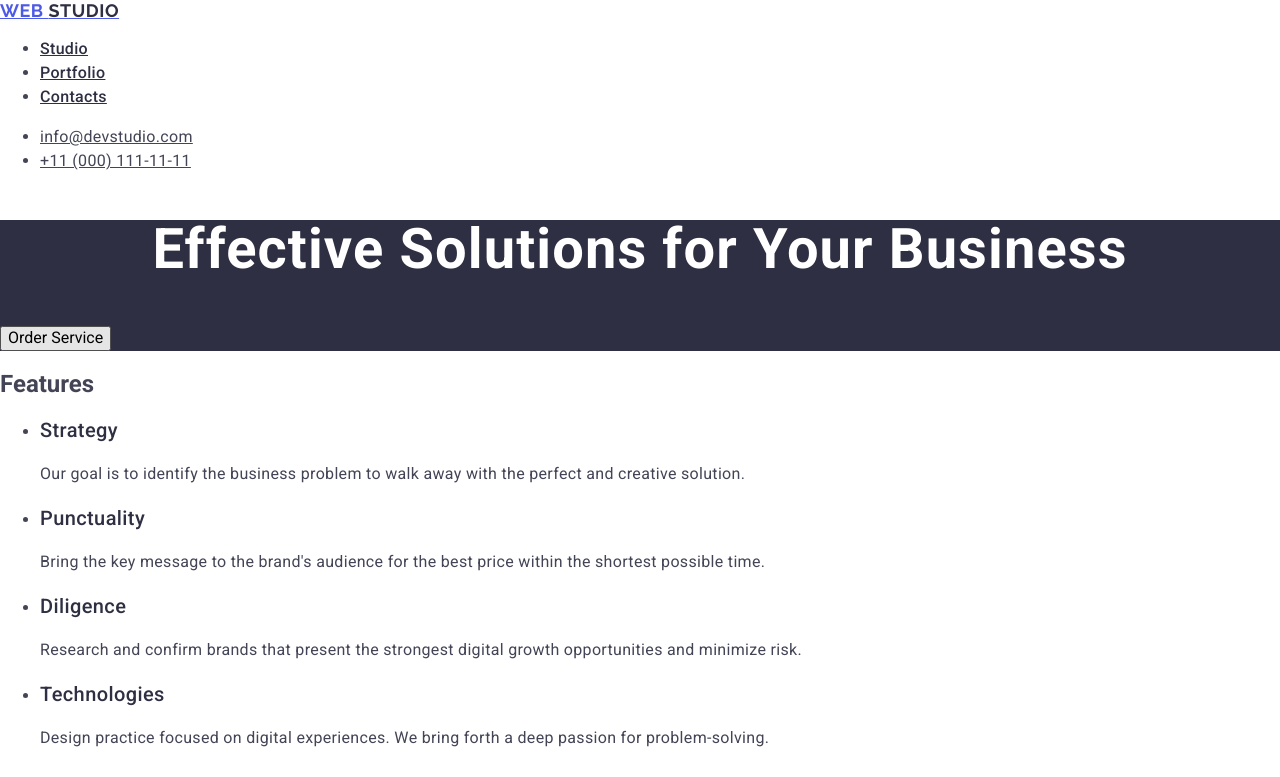
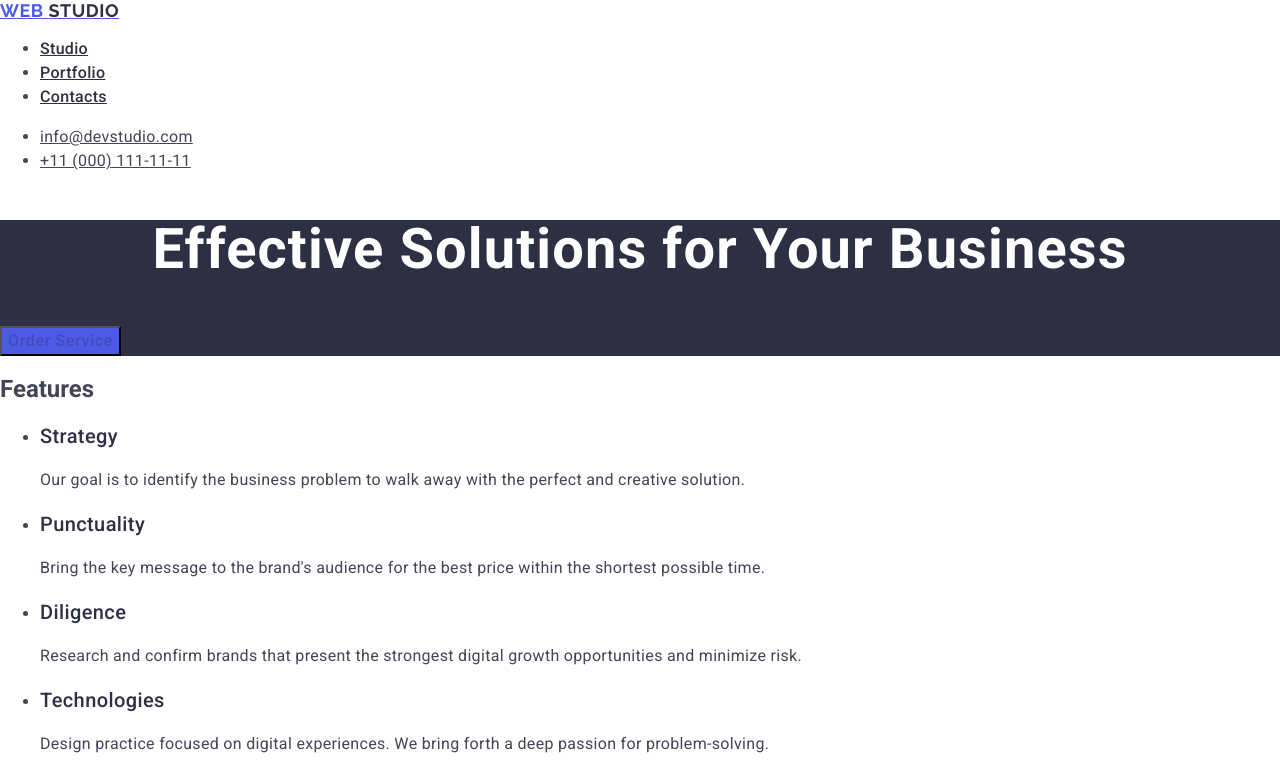
Before and after one commit to OksanaGukova/goit-markup-hw-02, a plain HTML site: page index.html in a window 1280 px wide. In both pictures the pointer is over the button "Order Service". Shown: the top 777 px of the page. Drawn offline with nearby package versions, Linux system fonts and the light colour scheme.

Commit message:
Add files via upload

```diff
--- a/css/styles.css
+++ b/css/styles.css
@@ -73,7 +73,7 @@ line-height:1.07;
 letter-spacing: 0.02em;
 }
 
-.button {
+.main-button {
 
 background: #4d5ae5;
 color: #fff;
@@ -85,9 +85,9 @@ letter-spacing: 0.04em;
 font-family: "Roboto", sans-serif;
 
 }
-.button:hover,
-.button:focus{
-  background-color: #404BBF;
+.main-button:hover,
+.main-button:focus{
+  color: #404bbf;
 }
 
 .our-capabilities{
```
